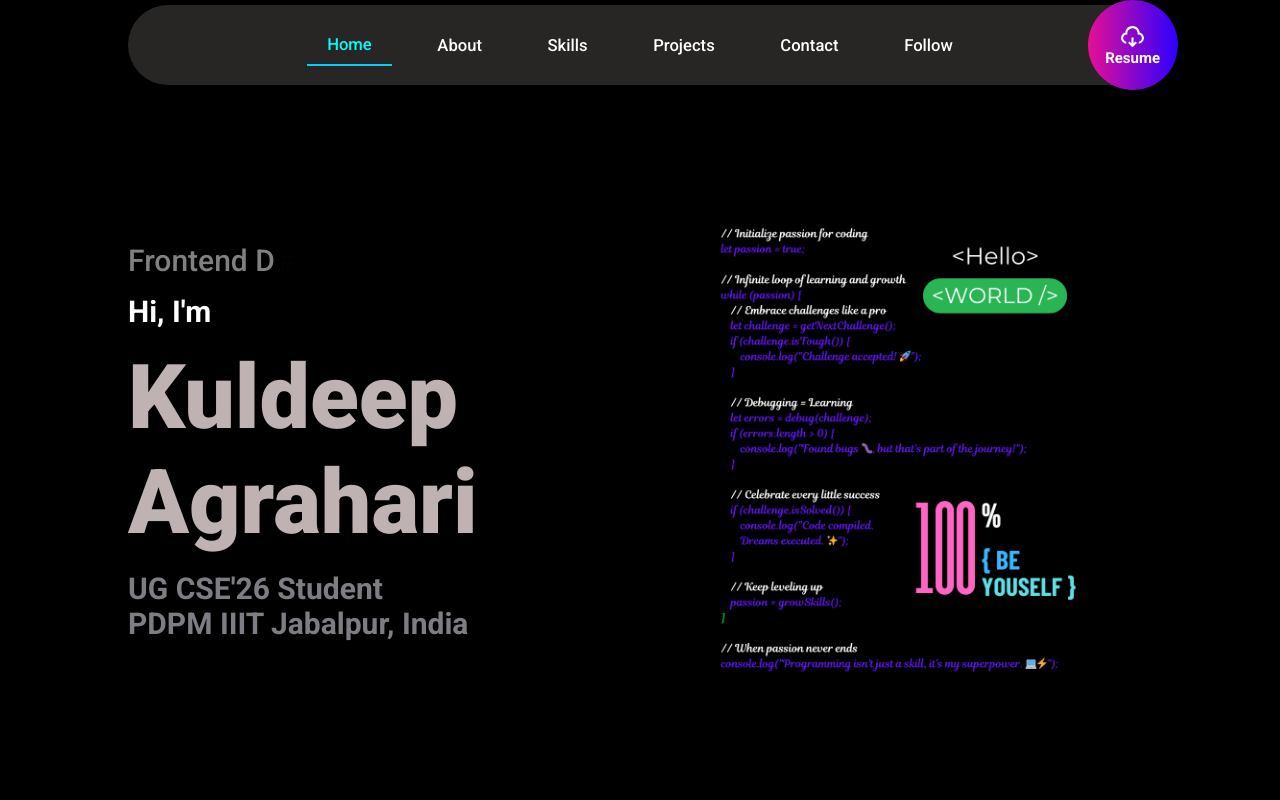
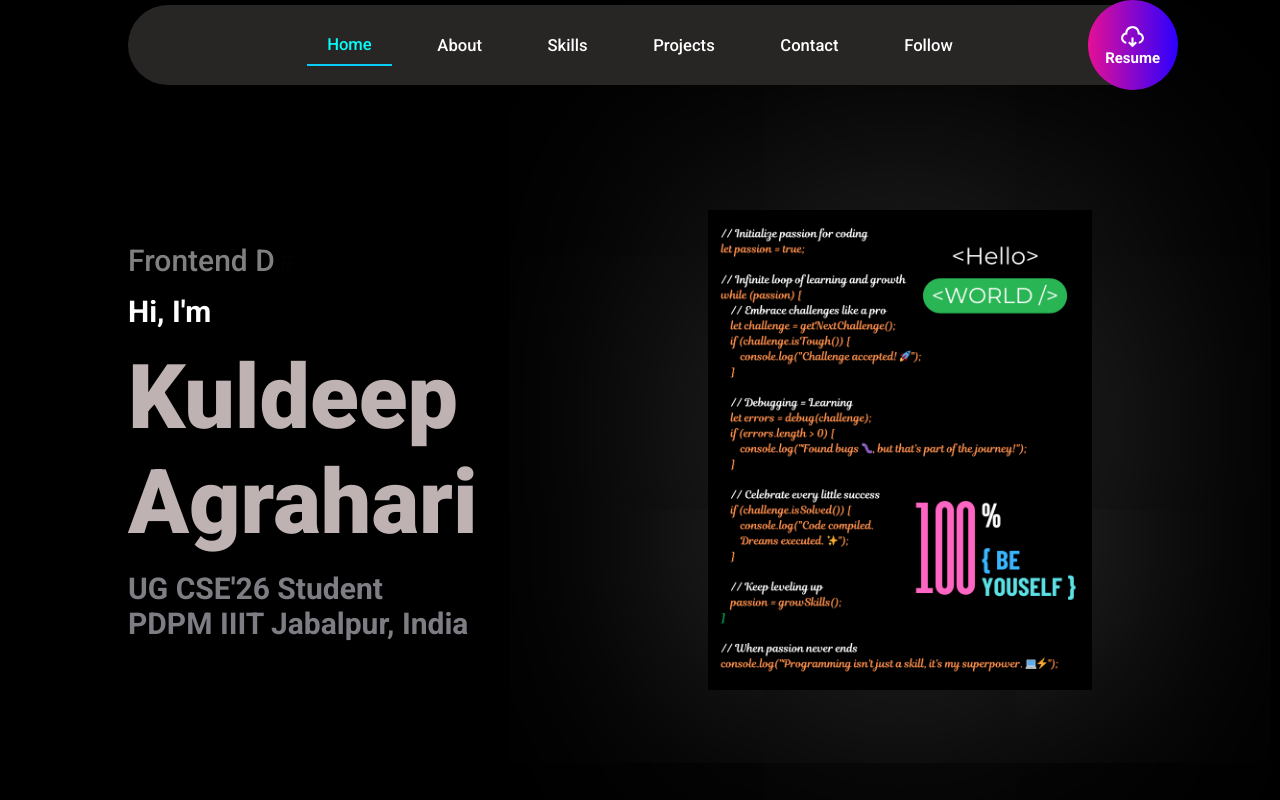
Before and after one commit to Kuldeepagrahari/Portfolio_website, a React (Vite) app: page / in a window 1280 px wide. Built offline with nearby package versions, Linux system fonts and the light colour scheme.

Commit message:
image home

```diff
--- a/src/pages/Home/Home.jsx
+++ b/src/pages/Home/Home.jsx
@@ -59,7 +59,7 @@ const Home = () => {
 
       <div className="right-home">
 
-        <img src="coding4.png" alt="" />
+        <img src="coding5.png" alt="" />
       </div>
     </div>
   );
--- a/src/pages/Home/home.css
+++ b/src/pages/Home/home.css
@@ -71,6 +71,7 @@
         /* width: 40%; */
         /* height:75%; */
         position: relative;
+        box-shadow: 2px 2px 1000px rgb(69, 66, 66);
         /* box-shadow: 1px 1px 20px gray; */
         /* margin-top: 10vh; */
        display: flex;
```
Also changed, not shown: public/coding5.png (added).
